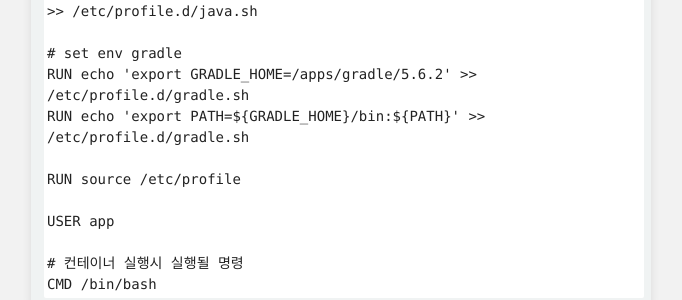
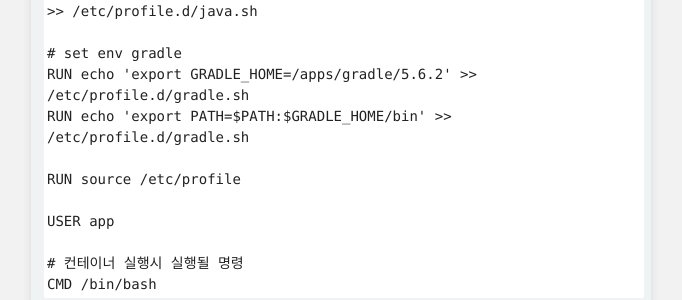
Before and after one commit to unlimited9/unlimited9.github.com, a Jekyll site: the page built from reference.notes/TA/cloud/docker/create.image.n.container.md, in a window 1280 px wide and 1400 px high, scrolled down 3559 px. Shown: the part 971-1271 px from the top of the window, without its empty margins (299-981 px from the left). Built offline with Jekyll 4.4.1, drawn with Linux system fonts in a browser that asks for light colours; our own code applies the rules of GitHub Pages for plain Markdown files; some of the changed text lies outside the part shown.

```diff
--- a/reference.notes/TA/cloud/docker/create.image.n.container.md
+++ b/reference.notes/TA/cloud/docker/create.image.n.container.md
@@ -154,7 +154,7 @@ RUN echo 'export CLASSPATH=.:$JAVA_HOME/jre/lib:$JAVA_HOME/lib:$JAVA_HOME/lib/to
 
 # set env gradle
 RUN echo 'export GRADLE_HOME=/apps/gradle/5.6.2' >> /etc/profile.d/gradle.sh
-RUN echo 'export PATH=${GRADLE_HOME}/bin:${PATH}' >> /etc/profile.d/gradle.sh
+RUN echo 'export PATH=$PATH:$GRADLE_HOME/bin' >> /etc/profile.d/gradle.sh
 
 RUN source /etc/profile
 
```
